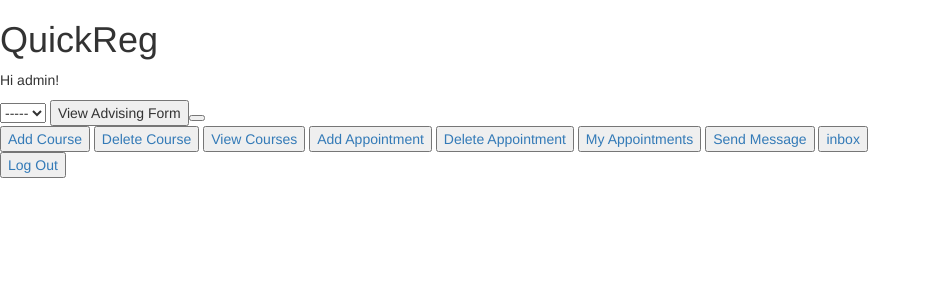
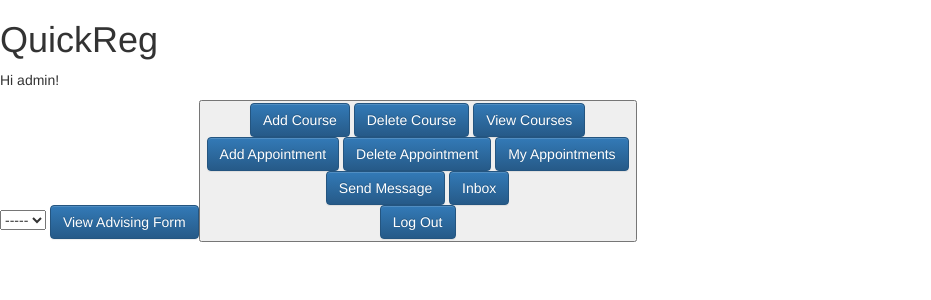
Before and after one commit to dgarsir/advising-app, a Django app: page / in a window 1280 px wide. Shown: the top 300 px of the page, without its empty margins (0-931 px from the left). Run offline with Django 3.2, Linux system fonts and the light colour scheme; a user stored in the database is signed in; data that the repository does not hold is empty; some libraries are stand-ins or nearby versions.

Commit message:
bootstrap buttons, cleaned home template

```diff
--- a/mysite/templates/home.html
+++ b/mysite/templates/home.html
@@ -3,43 +3,38 @@
 {% block title %}Home{% endblock %}
 
 {% block content %}
+
 <h1>QuickReg</h1>
+
 {% if user.is_authenticated %}
 
 <p>Hi {{ user.username }}!
 
 {% if user.user_type == 0 %}
-
+<div class='advising-status'>
   Your advising status is: {{ adv_message }}
   {% if user.was_denied == True %}
     Your advising form was rejected, please resubmit!
   {% endif %}
+</div>
 {% elif user.user_type == 1 %}
-
   Awaiting Advisement:
-
 {% endif %}
 </p>
 
 {% if user.user_type == 0 %}
   {% if adv_status == 0 %}
-  <a href= {% url 'submit_advising' %} decoration='none'>
-    <button>Submit Advising Form</button>
-  </a>
+  <div class='navigation' id='advising'>
+    <a href= {% url 'submit_advising' %} class='btn btn-primary' role='button'>Submit Advising Form</a>
   {% else %}
-  <a href = {% url 'view_advising' %} decoration='none'>
-    <button>View Advising Form</button>
-  </a>
+    <a href = {% url 'view_advising' %} class='btn btn-primary' role='button'>View Advising Form</a>
+  </div>
   {% endif %}
-  <a href={% url 'request_appointment' %}>
-    <button>Request Appointment</button>
-  </a>
-  <a href={% url 'view_appointments' %}>
-    <button>My Appointments</button>
-  </a>
-    <a href={% url 'view_courses' %}>
-    <button>View Courses</button>
-  </a>
+  <div class='navigation' id='appointments'>
+    <a href={% url 'request_appointment' %} class='btn btn-primary' role='button'>Request Appointment</a>
+    <a href={% url 'view_appointments' %} class='btn btn-primary' role='button'>My Appointments</a>
+  </div>
+  <a href={% url 'view_courses' %} class='btn btn-primary' role='button'>View Courses</a>
 {% else %}
   <form method="POST" id="aa_form">{% csrf_token %}
     <select id='form_select' name='selected_form'>
@@ -48,47 +43,31 @@
       <option value={{ element.id }}>{{ element.author }}</option>
       {% endfor %}
     </select>
-      <button type="Submit">View Advising Form<button>
+      <button type='button Submit' class='btn btn-primary'>View Advising Form<button>
   </form>
 {% endif %}
 {% if user.user_type == 2 %}
-  <a href={% url 'courses_add' %}>
-    <button>Add Course</button>
-  </a>
-  <a href={% url 'del_course' %}>
-    <button>Delete Course</button>
-  </a>
-  <a href={% url 'view_courses' %}>
-    <button>View Courses</button>
-  </a>
-  <a href={% url 'add_appointments' %}>
-    <button>Add Appointment</button>
-  </a>
-  <a href={% url 'delete_appointment'%}>
-    <button>Delete Appointment</button>
-  </a>
-  <a href={% url 'view_appointments' %}>
-    <button>My Appointments</button>
-  </a>
+<div class='navigation' id='courses'>
+  <a href={% url 'courses_add' %} class='btn btn-primary' role='button'>Add Course</a>
+  <a href={% url 'del_course' %} class='btn btn-primary' role='button'>Delete Course</a>
+  <a href={% url 'view_courses' %} class='btn btn-primary' role='button'>View Courses</a>
+</div>
+<div class='navigation' id='appointments-c'>
+  <a href={% url 'add_appointments' %} class='btn btn-primary' role='button'>Add Appointment</a>
+  <a href={% url 'delete_appointment'%} class='btn btn-primary' role='button'>Delete Appointment</a>
+  <a href={% url 'view_appointments' %} class='btn btn-primary' role='button'>My Appointments</a>
+</div>
 {% endif %}
-  <a href = {% url 'send_message' %} decoration='none'>
-    <button>Send Message</button>
-  </a>
-  <a href = {% url 'view_inbox' %} decoration='none'>
-    <button>inbox</button>
-  </a>
-  <p>
-    <a href="{% url 'logout' %}">
-      <button>Log Out</button>
-    </a>
-  </p>
+<div class='navigation' id='messaging'>
+  <a href = {% url 'send_message' %} class='btn btn-primary' role='button'>Send Message</a>
+  <a href = {% url 'view_inbox' %} class='btn btn-primary' role='button'>Inbox</a>
+</div>
+<div class='navigation' id='authorization'>
+  <a href="{% url 'logout' %}" class='btn btn-primary' role='button'>Log Out</a>
 {% else %}
   <p>You are not logged in</p>
-  <a href="{% url 'login' %}">
-    <button>Login</button>
-  </a>
-  <a href="{% url 'signup' %}">
-    <button>Sign Up</button>
-  </a>
+  <a href="{% url 'login' %}" class='btn btn-primary' role='button'>Login</a>
+  <a href="{% url 'signup' %}" class='btn btn-primary' role='button'>Sign Up</a>
+</div>
 {% endif %}
 {% endblock %}
--- a/mysite/templates/signup.html
+++ b/mysite/templates/signup.html
@@ -7,7 +7,9 @@
   <form method="post">
     {% csrf_token %}
     {{ form.as_p }}
-    <button type="submit">Sign up</button>
+    <button type='button submit' class='btn-primary'>Sign up</button>
   </form>
-  <a href={% url 'home' %}>Cancel</a>
+  <button type='button' class='btn-primary'>
+    <a href={% url 'home' %}>Cancel</a>
+  </button>
 {% endblock %}
```
Also changed, not shown: mysite/templates/registration/login.html (+7 -2 lines), mysite/db.sqlite3. Lines whose indentation alone changed are shown as unchanged.
